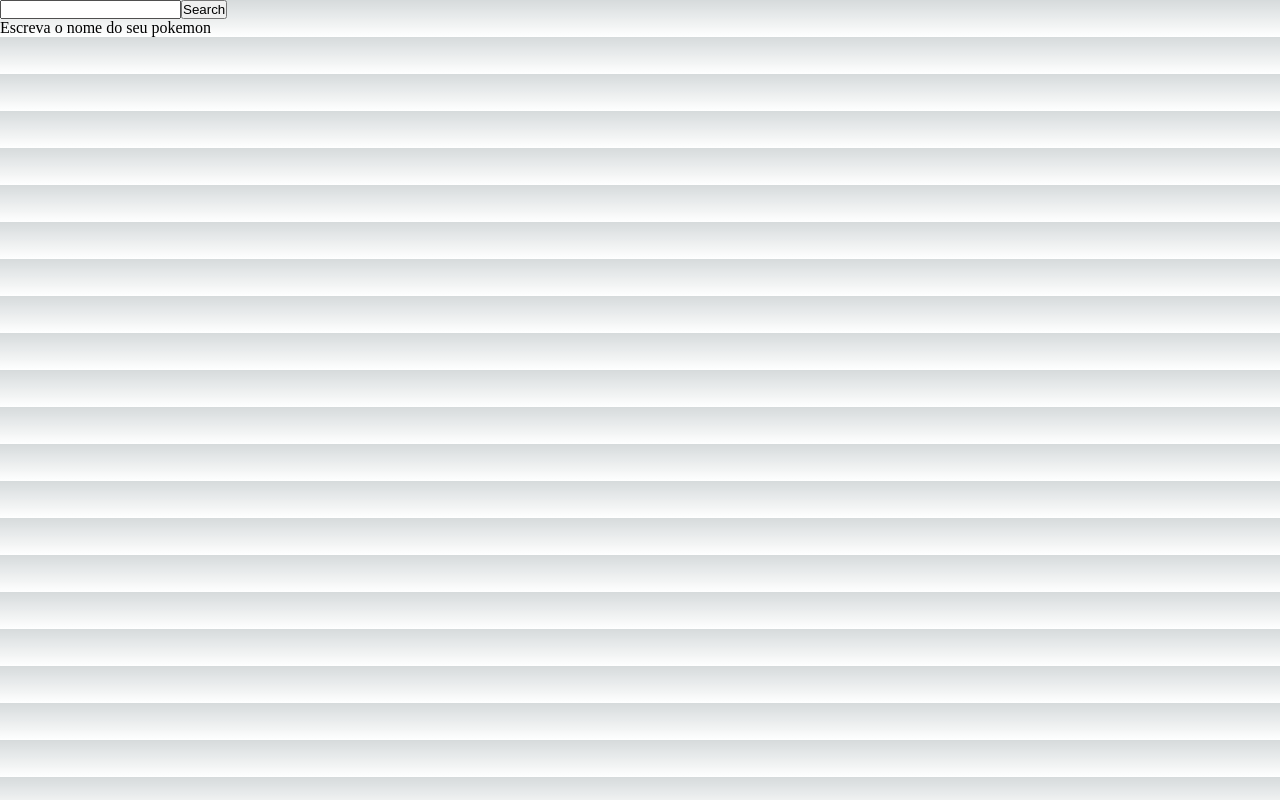
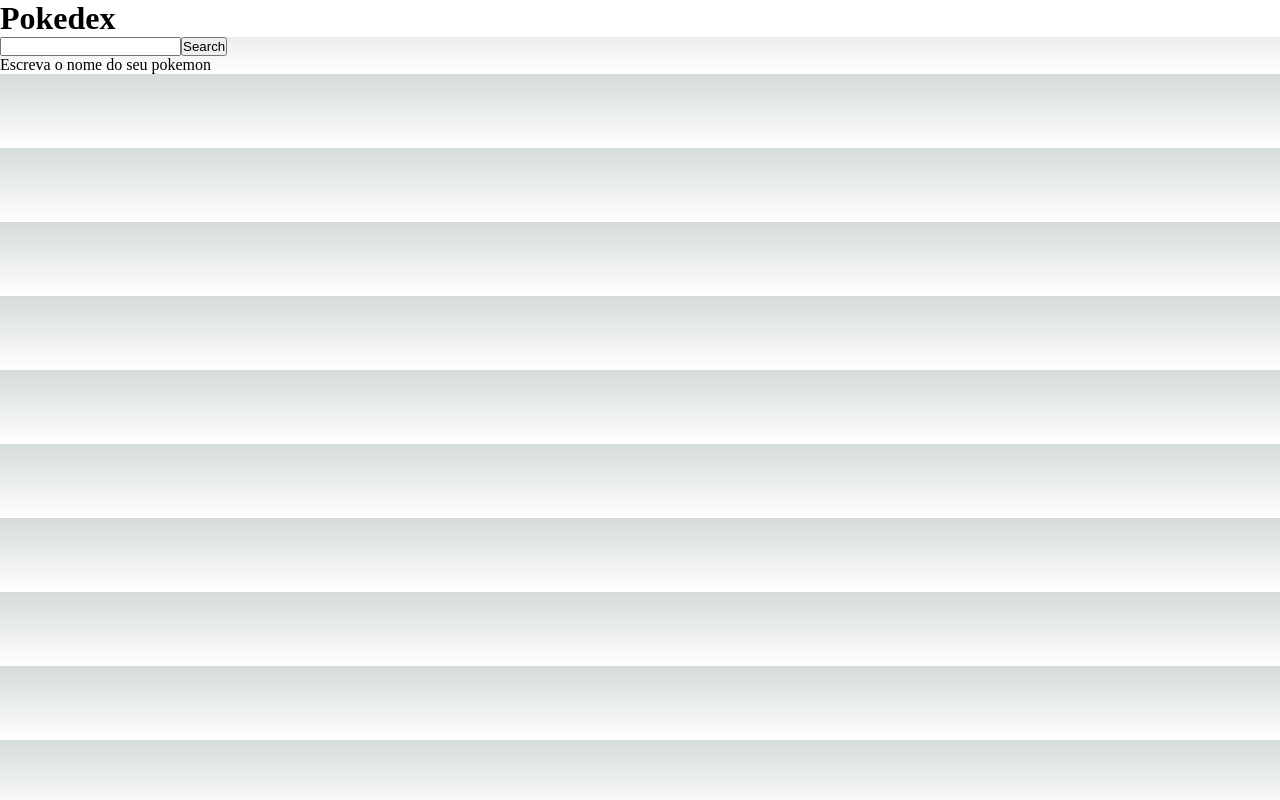
Before and after one commit to ricardosousabr/pokedex-react, a Next.js app: page / in a window 1280 px wide. Built offline with nearby package versions, Linux system fonts and the light colour scheme.

Commit message:
feat: add styled-components

```diff
--- a/babel.config.js
+++ b/babel.config.js
@@ -1,3 +1,4 @@
 module.exports = {
-  presets: [['@babel/preset-env', {targets: {node: 'current'}}]],
+  presets: [['@babel/preset-env', {targets: {node: 'current'}}], "next/babel"],
+  "plugins": [["styled-components", { "ssr": true, "displayName": true }]]
 };
--- a/src/components/List/index.jsx
+++ b/src/components/List/index.jsx
@@ -1,5 +1,6 @@
 import { useState } from "react"
 import axios from "axios"
+import {Container} from "./styles"
 
 export default function List() {
   const [pokemonData, setPokemonData] = useState("")
@@ -29,6 +30,9 @@
 
   return(
     <div>
+      <Container>
+        <h1>Pokedex</h1>
+      </Container>
       <div>
         <form onSubmit={handleSubmit}>
           <input type="text" value={pokemonName} onChange={(e) => setPokemonName(e.target.value)}/>
@@ -40,7 +44,7 @@
           {pokemonData ?
             <li>
               <div>
-                <h1>{pokemonData.name}</h1>
+                <h2>{pokemonData.name}</h2>
               </div>
               <div>
                 <img src={pokemonData.sprites.front_default} alt="" width={100} height={100}/>
--- /dev/null
+++ b/src/components/List/styles.jsx
@@ -0,0 +1,5 @@
+import styled from "styled-components";
+
+export const Container = styled.div`
+  background: white;
+`;
```
